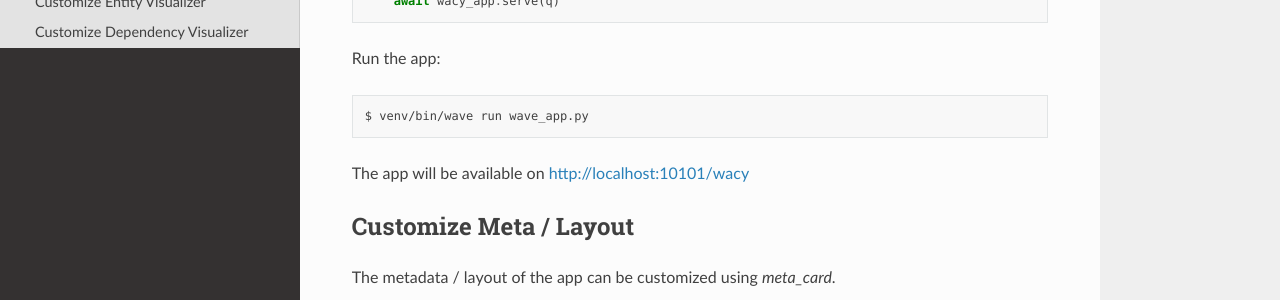
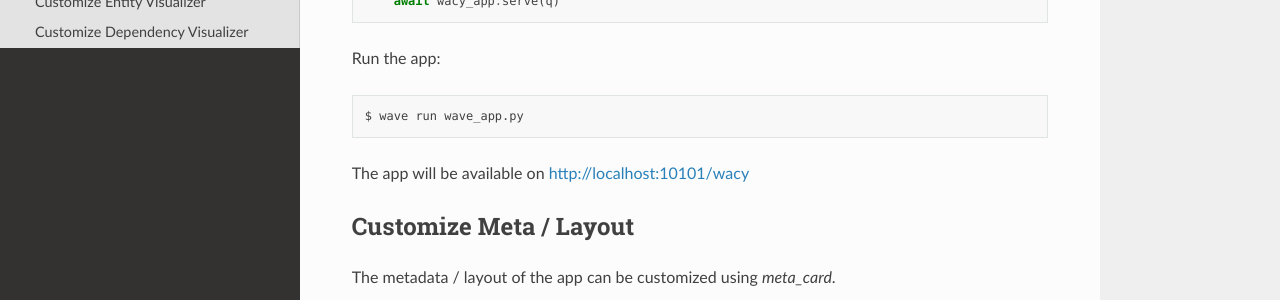
Before and after one commit to thewaverguy/wacy, a Sphinx documentation site: the page built from docs/source/examples.rst, in a window 1280 px wide and 900 px high. Shown: the part 418-718 px from the top of the window. Built offline with Sphinx 7.4.7 and the Read the Docs theme 2.0.0, drawn with Linux system fonts in a browser that asks for light colours.

Commit message:
minor documentation change

```diff
--- a/docs/source/examples.rst
+++ b/docs/source/examples.rst
@@ -22,7 +22,7 @@ Run the app:
 
 .. code-block:: bash
 
-    $ venv/bin/wave run wave_app.py
+    $ wave run wave_app.py
 
 The app will be available on http://localhost:10101/wacy
 
```
Also changed, not shown: README.md (+1 -1 lines).
